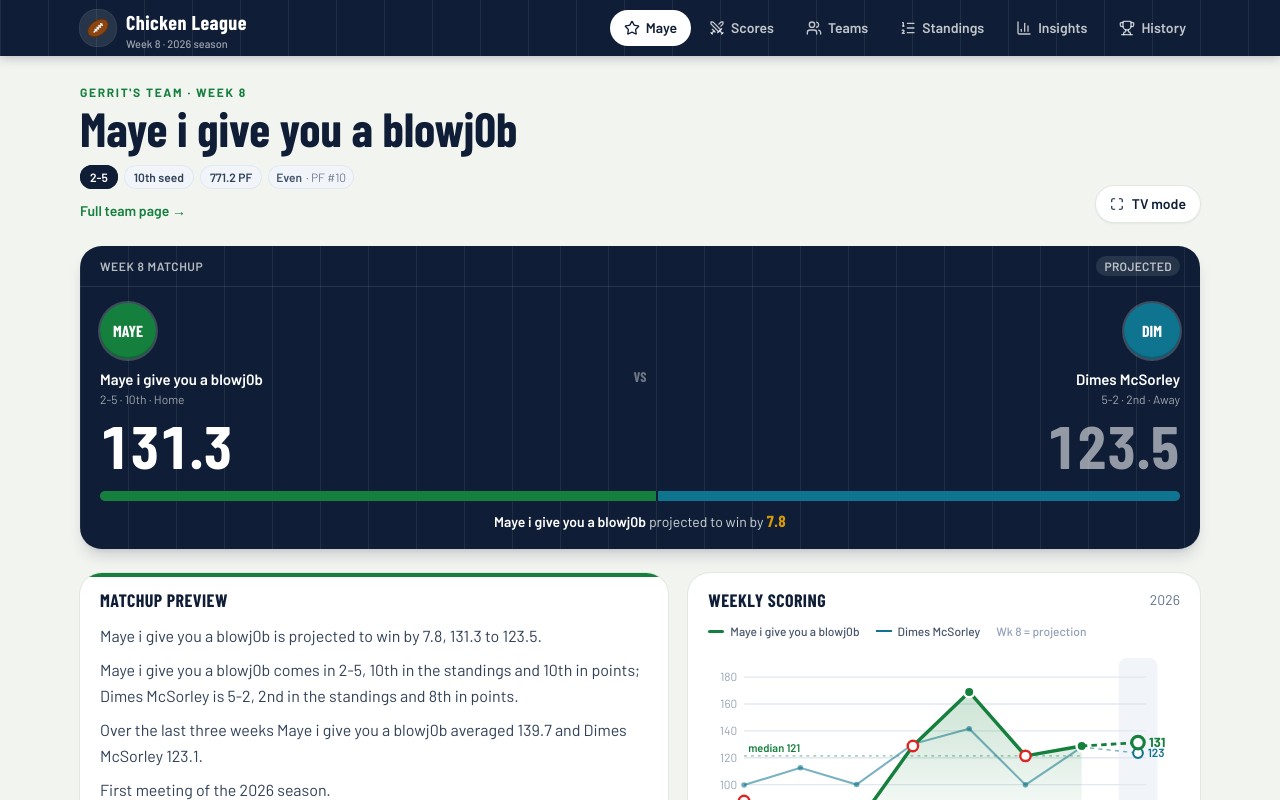
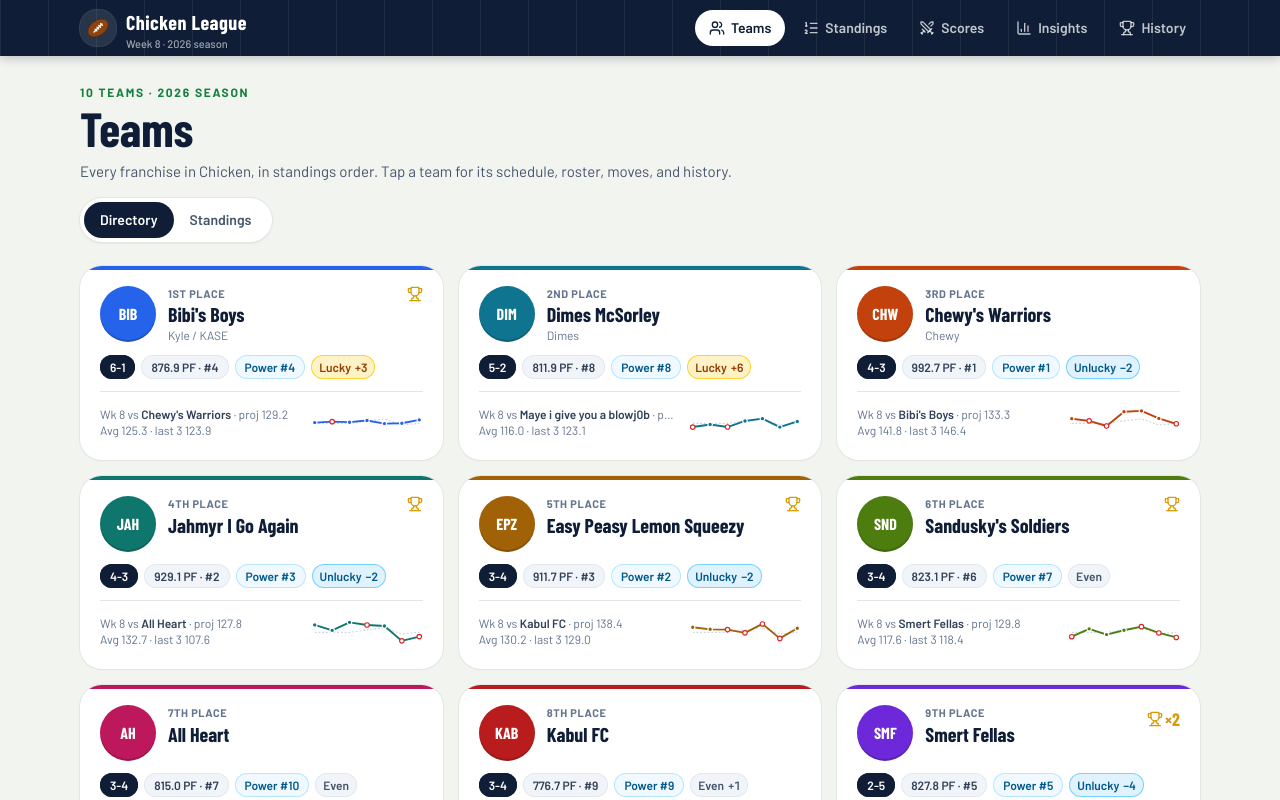
Before and after one commit to Gerritbandison/fantasy-board-demo, a Next.js app: page / in a window 1280 px wide. Shown: the top 800 px of the page. Built offline with nearby package versions, Linux system fonts and the light colour scheme; a web font is replaced by a local one.

Commit message:
Make Teams the home page and first nav tab; drop the Gerrit-specific home
Co-authored-by: Gerrit13 <Gerritbandison@users.noreply.github.com>

```diff
--- a/app/(league)/layout.tsx
+++ b/app/(league)/layout.tsx
@@ -1,14 +1,14 @@
 import { BottomNav, TopBar } from "@/components/league/AppNav";
-import { LEAGUE, USER_TEAM } from "@/lib/league";
+import { LEAGUE } from "@/lib/league";
 
 export default function LeagueLayout({ children }: LayoutProps<"/">) {
   return (
     <div className="relative flex min-h-dvh w-full flex-col overflow-x-clip bg-field">
-      <TopBar week={LEAGUE.week} season={LEAGUE.season} homeTitle={USER_TEAM.name} />
+      <TopBar week={LEAGUE.week} season={LEAGUE.season} />
       <main className="mx-auto flex w-full max-w-6xl flex-1 flex-col gap-5 pt-5 pr-[max(1rem,env(safe-area-inset-right))] pb-[calc(5.5rem+env(safe-area-inset-bottom))] pl-[max(1rem,env(safe-area-inset-left))] sm:gap-6 sm:pt-7 md:pb-12">
         {children}
       </main>
-      <BottomNav homeTitle={USER_TEAM.name} />
+      <BottomNav />
     </div>
   );
 }
--- a/app/(league)/page.tsx
+++ b/app/(league)/page.tsx
@@ -1,18 +1,77 @@
 import type { Metadata } from "next";
-import { notFound } from "next/navigation";
-import { MatchupBoard } from "@/components/league/MatchupBoard";
-import { LEAGUE, matchupFor, team, USER_TEAM } from "@/lib/league";
+import Link from "next/link";
+import { Trophy } from "lucide-react";
+import { Card, LuckBadge, PageHeader, Pill, TeamAvatar } from "@/components/league/ui";
+import { MiniTrail } from "@/components/league/trail";
+import { TeamsTabs } from "@/components/league/TeamsTabs";
+import { formatRecord, LEAGUE, matchupFor, ordinal, STANDINGS, team, teamPath } from "@/lib/league";
+import { luck, pfRank, powerRank, teamStats } from "@/lib/stats";
 
-const matchup = matchupFor(USER_TEAM.id);
-
-export const metadata: Metadata = matchup
-  ? {
-      title: USER_TEAM.name,
-      description: `Week ${LEAGUE.week}: ${team(matchup.left.teamId).name} vs ${team(matchup.right.teamId).name}. Matchup preview, tale of the tape, weekly scoring, and lineups.`,
-    }
-  : {};
+export const metadata: Metadata = {
+  description: "All ten Chicken league teams: record, points, power rank, week 8 opponent, and titles.",
+};
 
 export default function HomePage() {
-  if (!matchup) notFound();
-  return <MatchupBoard matchup={matchup} featured />;
+  return (
+    <>
+      <PageHeader eyebrow={`${LEAGUE.size} teams · ${LEAGUE.season} season`} title="Teams">
+        <p className="mt-2 max-w-2xl text-[15px] leading-snug text-slate-600">Every franchise in Chicken, in standings order. Tap a team for its schedule, roster, moves, and history.</p>
+        <div className="mt-4">
+          <TeamsTabs active="teams" />
+        </div>
+      </PageHeader>
+
+      <ul className="grid gap-4 sm:grid-cols-2 lg:grid-cols-3">
+        {STANDINGS.map((t) => {
+          const m = matchupFor(t.id);
+          const oppId = m ? (m.left.teamId === t.id ? m.right.teamId : m.left.teamId) : undefined;
+          const proj = m ? (m.left.teamId === t.id ? m.left.projected : m.right.projected) : undefined;
+          const s = teamStats(t);
+          return (
+            <Card key={t.id} as="li" accent={t.color} className="transition-shadow hover:shadow-md">
+              <Link href={teamPath(t.id)} className="block">
+                <div className="flex items-start gap-3">
+                  <TeamAvatar teamId={t.id} size="lg" />
+                  <div className="min-w-0 flex-1">
+                    <p className="text-[11px] font-bold tracking-wider text-slate-500 uppercase">{ordinal(t.rank)} place</p>
+                    <p className="font-display text-xl leading-tight font-bold break-words text-navy">{t.name}</p>
+                    {t.owner && <p className="text-xs text-slate-500">{t.owner}</p>}
+                  </div>
+                  {t.history.titles > 0 && (
+                    <span className="flex shrink-0 items-center gap-0.5 font-display text-lg font-bold text-gold" title={`Titles: ${t.history.titleYears.join(", ")}`}>
+                      <Trophy className="size-4" />
+                      {t.history.titles > 1 ? `×${t.history.titles}` : ""}
+                    </span>
+                  )}
+                </div>
+                <div className="mt-3 flex flex-wrap gap-1.5">
+                  <Pill tone="navy">{formatRecord(t)}</Pill>
+                  <Pill>
+                    {t.pointsFor.toFixed(1)} PF · #{pfRank(t.id)}
+                  </Pill>
+                  <Pill tone="sky">Power #{powerRank(t.id)}</Pill>
+                  <LuckBadge row={luck(t.id)} />
+                </div>
+                <div className="mt-3 flex items-center justify-between gap-3 border-t border-line pt-3">
+                  <div className="min-w-0 text-xs text-slate-500">
+                    {oppId != null && (
+                      <p className="truncate">
+                        Wk {LEAGUE.week} vs <span className="font-semibold text-slate-700">{team(oppId).name}</span>
+                        {proj != null && <> · proj {proj.toFixed(1)}</>}
+                      </p>
+                    )}
+                    <p>
+                      Avg {s.avg.toFixed(1)} · last 3 {s.last3.toFixed(1)}
+                    </p>
+                  </div>
+                  <MiniTrail team={t} />
+                </div>
+              </Link>
+            </Card>
+          );
+        })}
+      </ul>
+      <p className="text-xs text-slate-500">Dashed line in each trend: the weekly league average.</p>
+    </>
+  );
 }
--- a/app/(league)/teams/[id]/page.tsx
+++ b/app/(league)/teams/[id]/page.tsx
@@ -55,7 +55,7 @@ export default async function TeamPage({ params }: PageProps<"/teams/[id]">) {
 
   return (
     <>
-      <Link href="/teams" className="-mb-2 text-sm font-semibold text-turf hover:underline">
+      <Link href="/" className="-mb-2 text-sm font-semibold text-turf hover:underline">
         ← All teams
       </Link>
       <div className="flex items-start gap-4">
--- a/app/(league)/teams/page.tsx
+++ /dev/null
@@ -1,78 +0,0 @@
-import type { Metadata } from "next";
-import Link from "next/link";
-import { Trophy } from "lucide-react";
-import { Card, LuckBadge, PageHeader, Pill, TeamAvatar } from "@/components/league/ui";
-import { MiniTrail } from "@/components/league/trail";
-import { TeamsTabs } from "@/components/league/TeamsTabs";
-import { formatRecord, LEAGUE, matchupFor, ordinal, STANDINGS, team, teamPath } from "@/lib/league";
-import { luck, pfRank, powerRank, teamStats } from "@/lib/stats";
-
-export const metadata: Metadata = {
-  title: "Teams",
-  description: "All ten Chicken league teams: record, points, power rank, week 8 opponent, and titles.",
-};
-
-export default function TeamsPage() {
-  return (
-    <>
-      <PageHeader eyebrow={`${LEAGUE.size} teams · ${LEAGUE.season} season`} title="Teams">
-        <p className="mt-2 max-w-2xl text-[15px] leading-snug text-slate-600">Every franchise in Chicken, in standings order. Tap a team for its schedule, roster, moves, and history.</p>
-        <div className="mt-4">
-          <TeamsTabs active="teams" />
-        </div>
-      </PageHeader>
-
-      <ul className="grid gap-4 sm:grid-cols-2 lg:grid-cols-3">
-        {STANDINGS.map((t) => {
-          const m = matchupFor(t.id);
-          const oppId = m ? (m.left.teamId === t.id ? m.right.teamId : m.left.teamId) : undefined;
-          const proj = m ? (m.left.teamId === t.id ? m.left.projected : m.right.projected) : undefined;
-          const s = teamStats(t);
-          return (
-            <Card key={t.id} as="li" accent={t.color} className="transition-shadow hover:shadow-md">
-              <Link href={teamPath(t.id)} className="block">
-                <div className="flex items-start gap-3">
-                  <TeamAvatar teamId={t.id} size="lg" />
-                  <div className="min-w-0 flex-1">
-                    <p className="text-[11px] font-bold tracking-wider text-slate-500 uppercase">{ordinal(t.rank)} place</p>
-                    <p className="font-display text-xl leading-tight font-bold break-words text-navy">{t.name}</p>
-                    {t.owner && <p className="text-xs text-slate-500">{t.owner}</p>}
-                  </div>
-                  {t.history.titles > 0 && (
-                    <span className="flex shrink-0 items-center gap-0.5 font-display text-lg font-bold text-gold" title={`Titles: ${t.history.titleYears.join(", ")}`}>
-                      <Trophy className="size-4" />
-                      {t.history.titles > 1 ? `×${t.history.titles}` : ""}
-                    </span>
-                  )}
-                </div>
-                <div className="mt-3 flex flex-wrap gap-1.5">
-                  <Pill tone="navy">{formatRecord(t)}</Pill>
-                  <Pill>
-                    {t.pointsFor.toFixed(1)} PF · #{pfRank(t.id)}
-                  </Pill>
-                  <Pill tone="sky">Power #{powerRank(t.id)}</Pill>
-                  <LuckBadge row={luck(t.id)} />
-                </div>
-                <div className="mt-3 flex items-center justify-between gap-3 border-t border-line pt-3">
-                  <div className="min-w-0 text-xs text-slate-500">
-                    {oppId != null && (
-                      <p className="truncate">
-                        Wk {LEAGUE.week} vs <span className="font-semibold text-slate-700">{team(oppId).name}</span>
-                        {proj != null && <> · proj {proj.toFixed(1)}</>}
-                      </p>
-                    )}
-                    <p>
-                      Avg {s.avg.toFixed(1)} · last 3 {s.last3.toFixed(1)}
-                    </p>
-                  </div>
-                  <MiniTrail team={t} />
-                </div>
-              </Link>
-            </Card>
-          );
-        })}
-      </ul>
-      <p className="text-xs text-slate-500">Dashed line in each trend: the weekly league average.</p>
-    </>
-  );
-}
--- a/components/league/AppNav.tsx
+++ b/components/league/AppNav.tsx
@@ -2,14 +2,14 @@
 
 import Link from "next/link";
 import { usePathname } from "next/navigation";
-import { ChartColumn, ListOrdered, Star, Swords, Trophy, Users, type LucideIcon } from "lucide-react";
+import { ChartColumn, ListOrdered, Swords, Trophy, Users, type LucideIcon } from "lucide-react";
 import { cn } from "@/lib/utils";
 
-const NAV: { href: string; label: string; icon: LucideIcon; phone: boolean; also?: string[] }[] = [
-  { href: "/", label: "Maye", icon: Star, phone: true },
+/** `also`: extra paths that light up the item; `phoneAlso` only applies in the bottom bar, where Standings has no tab of its own. */
+const NAV: { href: string; label: string; icon: LucideIcon; phone: boolean; also?: string[]; phoneAlso?: string[] }[] = [
+  { href: "/", label: "Teams", icon: Users, phone: true, also: ["/teams/"], phoneAlso: ["/standings"] },
+  { href: "/standings", label: "Standings", icon: ListOrdered, phone: false },
   { href: "/matchups", label: "Scores", icon: Swords, phone: true },
-  { href: "/teams", label: "Teams", icon: Users, phone: true, also: ["/standings"] },
-  { href: "/standings", label: "Standings", icon: ListOrdered, phone: false },
   { href: "/insights", label: "Insights", icon: ChartColumn, phone: true },
   { href: "/history", label: "History", icon: Trophy, phone: true },
 ];
@@ -27,7 +27,7 @@ function Football({ className }: { className?: string }) {
   );
 }
 
-export function TopBar({ week, season, homeTitle }: { week: number; season: number; homeTitle: string }) {
+export function TopBar({ week, season }: { week: number; season: number }) {
   const pathname = usePathname();
   return (
     <header className="app-chrome sticky top-0 z-30 bg-navy yard-lines pt-[env(safe-area-inset-top)] text-white shadow-[0_2px_10px_rgba(15,30,54,0.25)]">
@@ -46,13 +46,12 @@ export function TopBar({ week, season, homeTitle }: { week: number; season: numb
 
         <nav aria-label="Primary" className="hidden items-center gap-1 md:flex">
           {NAV.map((item) => {
-            const active = isActive(pathname, item.href);
+            const active = [item.href, ...(item.also ?? [])].some((h) => isActive(pathname, h));
             return (
               <Link
                 key={item.href}
                 href={item.href}
                 aria-current={active ? "page" : undefined}
-                title={item.href === "/" ? homeTitle : undefined}
                 className={cn(
                   "flex h-9 items-center gap-1.5 rounded-full px-3.5 text-sm font-semibold transition-colors",
                   active ? "bg-white text-navy" : "text-white/75 hover:bg-white/10 hover:text-white",
@@ -71,30 +70,28 @@ export function TopBar({ week, season, homeTitle }: { week: number; season: numb
   );
 }
 
-export function BottomNav({ homeTitle }: { homeTitle: string }) {
+export function BottomNav() {
   const pathname = usePathname();
   return (
     <nav
       aria-label="Primary"
       className="app-chrome fixed inset-x-0 bottom-0 z-30 border-t border-line bg-white/95 pb-[env(safe-area-inset-bottom)] shadow-[0_-2px_12px_rgba(15,30,54,0.06)] backdrop-blur-md md:hidden"
     >
-      <ul className="mx-auto grid max-w-lg grid-cols-5 pr-[env(safe-area-inset-right)] pl-[env(safe-area-inset-left)]">
+      <ul className="mx-auto grid max-w-lg grid-cols-4 pr-[env(safe-area-inset-right)] pl-[env(safe-area-inset-left)]">
         {NAV.filter((n) => n.phone).map((item) => {
-          const active = isActive(pathname, item.href) || (item.also ?? []).some((h) => isActive(pathname, h));
+          const active = [item.href, ...(item.also ?? []), ...(item.phoneAlso ?? [])].some((h) => isActive(pathname, h));
           return (
             <li key={item.href}>
               <Link
                 href={item.href}
                 aria-current={active ? "page" : undefined}
-                aria-label={item.href === "/" ? `${item.label}: ${homeTitle}` : undefined}
-                title={item.href === "/" ? homeTitle : undefined}
                 className={cn(
                   "relative flex h-16 flex-col items-center justify-center gap-1 text-[11px] font-semibold transition-colors",
                   active ? "text-turf" : "text-slate-500 active:text-navy",
                 )}
               >
                 {active && <span className="absolute inset-x-5 top-0 h-[3px] rounded-b-full bg-turf" />}
-                <item.icon className="size-[22px]" strokeWidth={active ? 2.25 : 1.75} fill={active && item.icon === Star ? "currentColor" : "none"} />
+                <item.icon className="size-[22px]" strokeWidth={active ? 2.25 : 1.75} />
                 {item.label}
               </Link>
             </li>
--- a/components/league/MatchupBoard.tsx
+++ b/components/league/MatchupBoard.tsx
@@ -3,14 +3,14 @@ import { ShieldAlert, Trophy } from "lucide-react";
 import { cn } from "@/lib/utils";
 import { formatRecord, isFlagged, LEAGUE, ordinal, team, teamPath, type Matchup, type Player, type Team } from "@/lib/league";
 import { buildPreview, type Edge } from "@/lib/preview";
-import { allPlay, CLOSE_GAME_MARGIN, closeGameRecord, luck, pfRank, powerRank, schedule, teamStats } from "@/lib/stats";
+import { allPlay, CLOSE_GAME_MARGIN, closeGameRecord, pfRank, powerRank, schedule, teamStats } from "@/lib/stats";
 import { SlotChip, StatusChip } from "./bits";
 import { MatchupSeries } from "./h2h";
-import { Card, LuckBadge, PageHeader, Pill, Stat, TeamAvatar } from "./ui";
+import { Card, PageHeader, Stat, TeamAvatar } from "./ui";
 import { MiniTrail, ScoreTrail, TrailLegend, WeekStrip } from "./trail";
 import { TvModeButton } from "./TvModeButton";
 
-export function MatchupBoard({ matchup, featured }: { matchup: Matchup; featured?: boolean }) {
+export function MatchupBoard({ matchup }: { matchup: Matchup }) {
   const L = team(matchup.left.teamId);
   const R = team(matchup.right.teamId);
   const preview = buildPreview(matchup);
@@ -18,21 +18,7 @@ export function MatchupBoard({ matchup, featured }: { matchup: Matchup; featured
   return (
     <>
       <div className="flex items-end justify-between gap-3">
-        {featured ? (
-          <PageHeader eyebrow={`${L.owner ? `${L.owner}'s team` : "Featured team"} · Week ${LEAGUE.week}`} title={L.name}>
-            <div className="mt-3 flex flex-wrap gap-1.5">
-              <Pill tone="navy">{formatRecord(L)}</Pill>
-              <Pill>{ordinal(L.seed)} seed</Pill>
-              <Pill>{L.pointsFor.toFixed(1)} PF</Pill>
-              <LuckBadge row={luck(L.id)} withRanks />
-            </div>
-            <Link href={teamPath(L.id)} className="mt-3 inline-block text-sm font-semibold text-turf hover:underline">
-              Full team page →
-            </Link>
-          </PageHeader>
-        ) : (
-          <PageHeader eyebrow={`Week ${LEAGUE.week} matchup`} title={<span className="text-[1.75rem] sm:text-4xl">{L.name} <span className="text-slate-400">vs</span> {R.name}</span>} />
-        )}
+        <PageHeader eyebrow={`Week ${LEAGUE.week} matchup`} title={<span className="text-[1.75rem] sm:text-4xl">{L.name} <span className="text-slate-400">vs</span> {R.name}</span>} />
         <TvModeButton />
       </div>
 
--- a/components/league/TeamsTabs.tsx
+++ b/components/league/TeamsTabs.tsx
@@ -4,7 +4,7 @@ import { cn } from "@/lib/utils";
 /** Teams and Standings share one phone tab; this switch moves between them. */
 export function TeamsTabs({ active }: { active: "teams" | "standings" }) {
   const tabs = [
-    { key: "teams", href: "/teams", label: "Directory" },
+    { key: "teams", href: "/", label: "Directory" },
     { key: "standings", href: "/standings", label: "Standings" },
   ] as const;
   return (
--- a/lib/league.ts
+++ b/lib/league.ts
@@ -354,7 +354,7 @@ export function matchupFor(teamId: number) {
 }
 
 export function matchupPath(m: Matchup) {
-  return m.left.teamId === USER_TEAM.id ? "/" : `/matchups/${m.slug}`;
+  return `/matchups/${m.slug}`;
 }
 
 export function teamPath(id: number) {
--- a/next.config.ts
+++ b/next.config.ts
@@ -6,7 +6,10 @@ const nextConfig: NextConfig = {
   cacheComponents: true,
   partialPrefetching: true,
   async redirects() {
-    return [{ source: "/bibis", destination: "/matchups/bib-chw", permanent: false }];
+    return [
+      { source: "/bibis", destination: "/matchups/bib-chw", permanent: false },
+      { source: "/teams", destination: "/", permanent: false },
+    ];
   },
   turbopack: {
     rules: {
```
Also changed, not shown: 1 other file (tests, documents, lock files or other folders).
